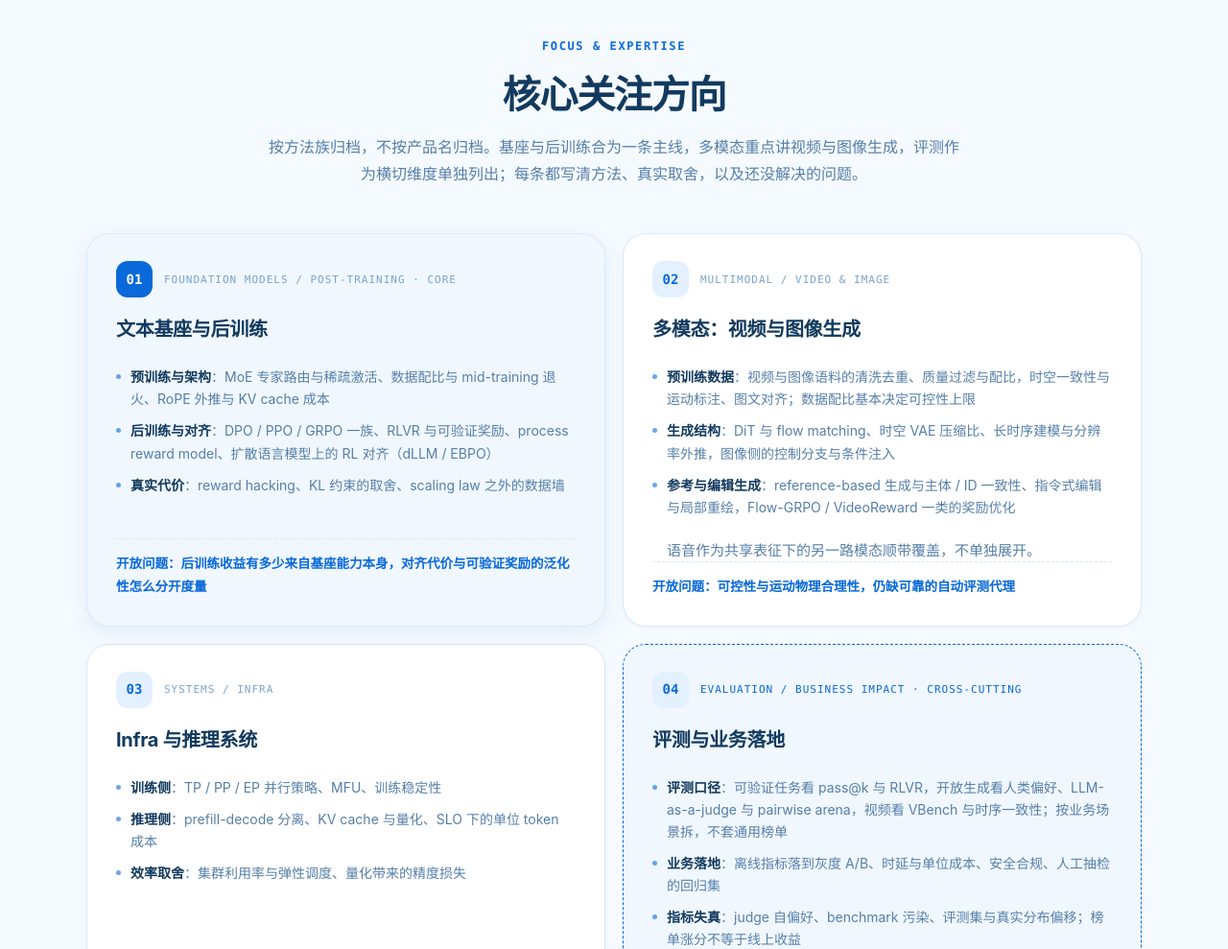
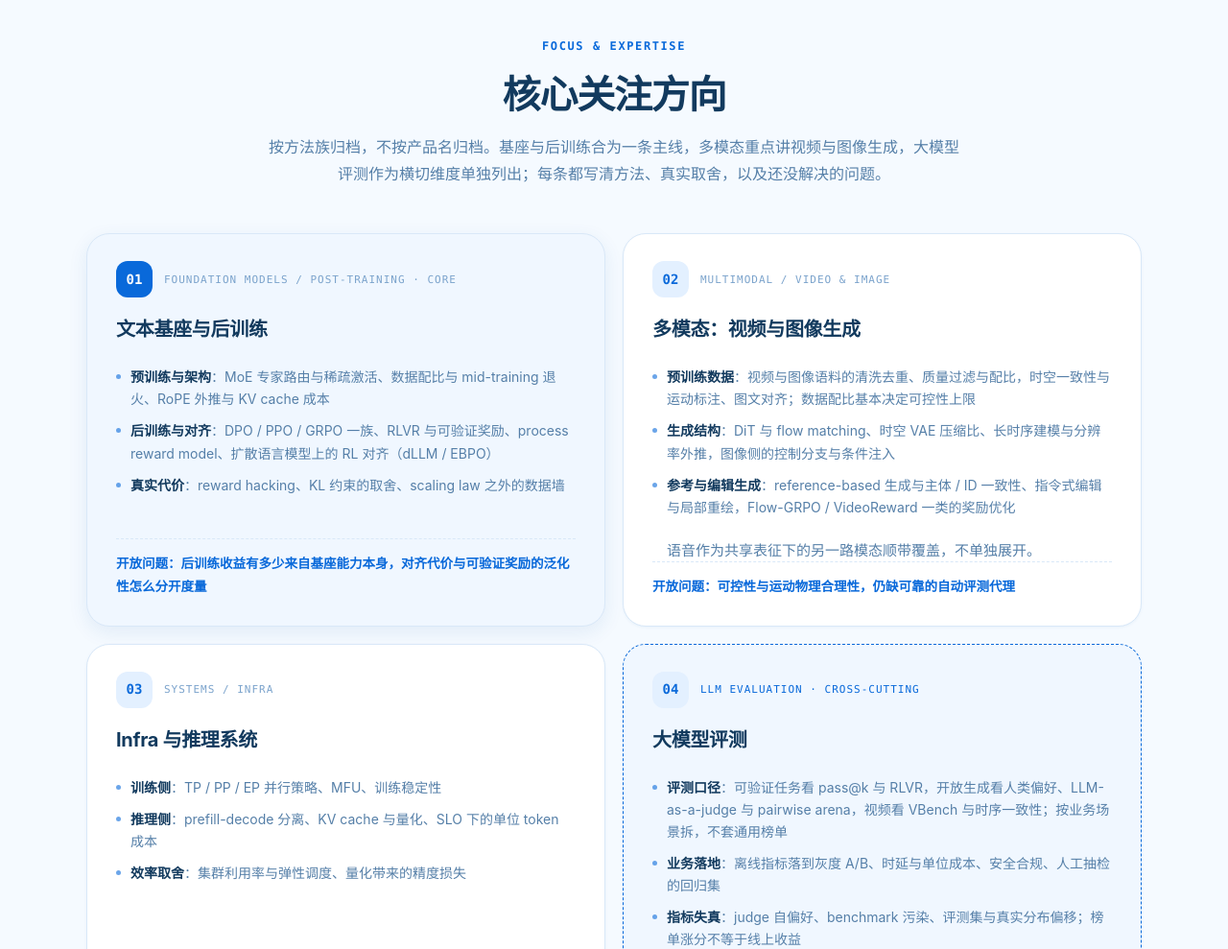
Before and after one commit to Nikoyyl21/Nikoyyl21.github.io, a plain HTML site: page index.html in a window 1280 px wide. Shown: the part 860-1849 px from the top of the page at 96% size. Drawn offline with Linux system fonts and the light colour scheme.

Commit message:
Rename evaluation direction to LLM evaluation

```diff
--- a/index.html
+++ b/index.html
@@ -94,7 +94,7 @@
     <div class="section-head">
       <span class="eyebrow">Focus &amp; Expertise</span>
       <h2 class="section-title">核心关注方向</h2>
-      <p class="section-lead">按方法族归档，不按产品名归档。基座与后训练合为一条主线，多模态重点讲视频与图像生成，评测作为横切维度单独列出；每条都写清方法、真实取舍，以及还没解决的问题。</p>
+      <p class="section-lead">按方法族归档，不按产品名归档。基座与后训练合为一条主线，多模态重点讲视频与图像生成，大模型评测作为横切维度单独列出；每条都写清方法、真实取舍，以及还没解决的问题。</p>
     </div>
     <div class="grid grid-4">
       <div class="card card-featured">
@@ -129,8 +129,8 @@
         <span class="open">开放问题：集群规模、训练稳定性与推理成本之间的真实边界</span>
       </div>
       <div class="card card-cross">
-        <div class="card-top"><div class="card-icon">04</div><span class="card-label">Evaluation / Business Impact · Cross-cutting</span></div>
-        <h3>评测与业务落地</h3>
+        <div class="card-top"><div class="card-icon">04</div><span class="card-label">LLM Evaluation · Cross-cutting</span></div>
+        <h3>大模型评测</h3>
         <ul class="sub-list">
           <li><strong>评测口径</strong>：可验证任务看 pass@k 与 RLVR，开放生成看人类偏好、LLM-as-a-judge 与 pairwise arena，视频看 VBench 与时序一致性；按业务场景拆，不套通用榜单</li>
           <li><strong>业务落地</strong>：离线指标落到灰度 A/B、时延与单位成本、安全合规、人工抽检的回归集</li>
```
Also changed, not shown: 1 other file.
